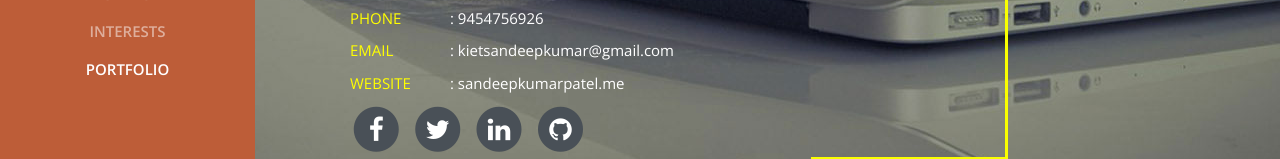
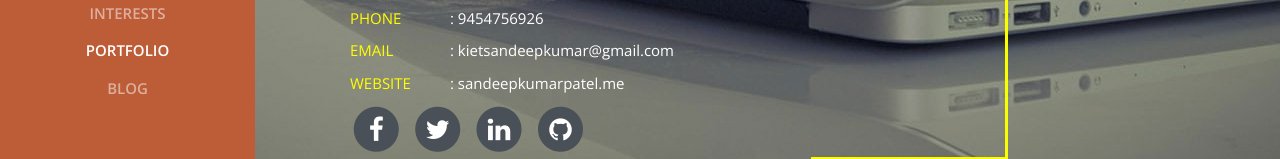
Before and after one commit to missisandeep/sandeeppatel, a plain HTML site: page index.html in a window 1280 px wide. Shown: the part 511-670 px from the top of the page. Drawn offline with nearby package versions, Linux system fonts and the light colour scheme; a web font is replaced by a local one.

Commit message:
Add new Blog link

```diff
--- a/index.html
+++ b/index.html
@@ -52,6 +52,9 @@
           </li>
           <li class="nav-item">
             <a class="nav-link js-scroll-trigger" href="#awards">Portfolio</a>
+          </li>
+          <li class="nav-item">
+            <a class="nav-link js-scroll-trigger" href="https://missisandeep.github.io/blog/" target="_blank">Blog</a>
           </li>
         </ul>
       </div>
```
